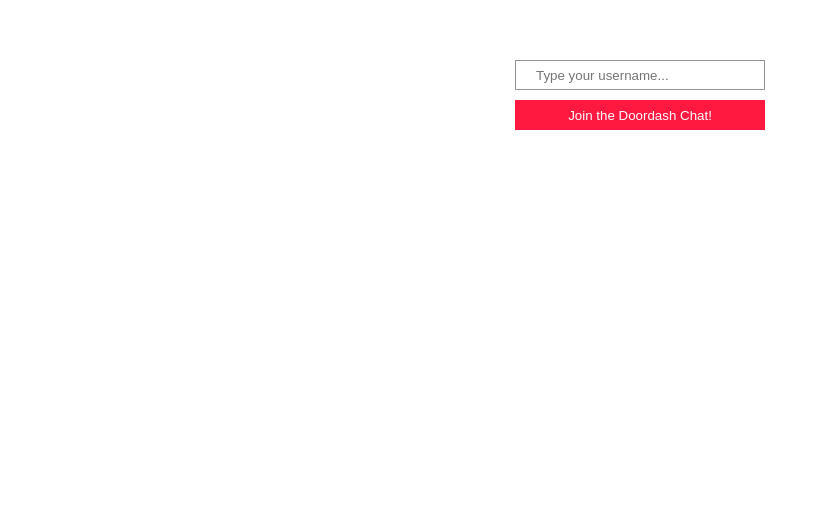
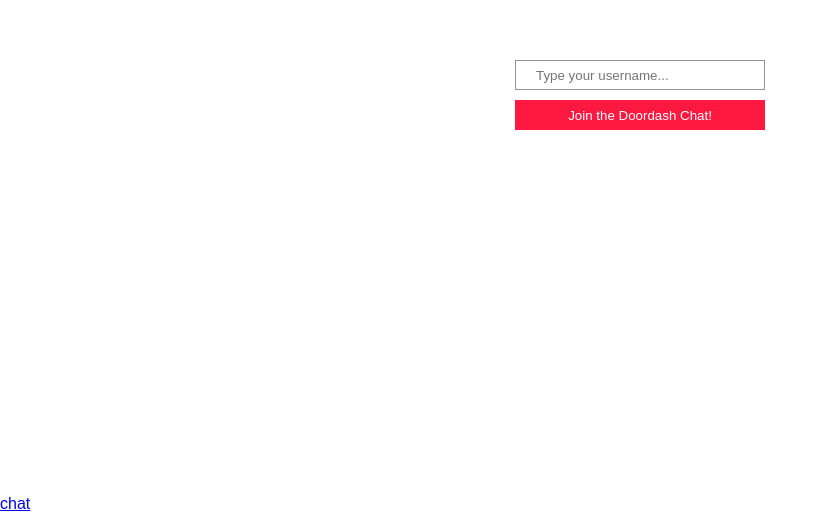
Before and after one commit to bhavik4748/ChatServer, a React (Create React App) app: page / in a window 1280 px wide. Shown: the part 305-818 px from the top of the page, without its empty margins (0-828 px from the left). Built offline with nearby package versions, Linux system fonts and the light colour scheme.

Commit message:
Added Routes using React-router-dom

```diff
--- a/src/App.js
+++ b/src/App.js
@@ -1,11 +1,19 @@
 import { useState } from 'react';
-import { Login } from './components/login/login'
+import {
+  BrowserRouter as Router,
+  Switch,
+  Route,
+  NavLink
+} from "react-router-dom";
+
+import { Login } from './components/login/login';
+import { Chat } from './components/chat/chat';
 
 
 import './App.css';
 
 function App() {
-  const [loginVal, setLoginVal] = useState('');
+  const [loginUser, setLoginUser] = useState('');
 
   const LoginHandler = (event) => {
     event.preventDefault();
@@ -13,14 +21,31 @@
   }
 
   const changeHandler = (event) => {
-    setLoginVal(event.target.value);
+    setLoginUser(event.target.value);
   }
+
+  let login = (
+    <form onSubmit={LoginHandler}>
+      <Login inputVal={loginUser} changed={(event) => changeHandler(event)} />
+      <NavLink to='/chat'>chat</NavLink>
+    </form>
+  )
 
   return (
     <div className="App">
-      <form onSubmit={LoginHandler}>
-        <Login inputVal={loginVal} changed={(event) => changeHandler(event)} />
-      </form>
+      <Router>
+        <Switch>
+          <Route exact path="/">
+            {login}
+          </Route>
+          <Route path="/chat">
+            <Chat user={loginUser} />
+          </Route>
+          <Route path="*">
+            {login}
+          </Route>
+        </Switch>
+      </Router>
     </div>
   );
 }
--- /dev/null
+++ b/src/components/chat/chat.js
@@ -0,0 +1,7 @@
+export const Chat = (props) => {
+    return (
+        <div>
+            chat page {props.user}
+        </div>
+    )
+}
--- a/src/index.js
+++ b/src/index.js
@@ -1,13 +1,17 @@
 import React from 'react';
 import ReactDOM from 'react-dom';
+import { BrowserRouter } from 'react-router-dom';
 import './index.css';
 import App from './App';
 import reportWebVitals from './reportWebVitals';
 
 ReactDOM.render(
-  <React.StrictMode>
-    <App />
-  </React.StrictMode>,
+  <BrowserRouter>
+    <React.StrictMode>
+      <App />
+    </React.StrictMode>
+  </BrowserRouter>
+  ,
   document.getElementById('root')
 );
 
```
Also changed, not shown: package.json (+5 -4 lines), 1 other file (tests, documents, lock files or other folders).
